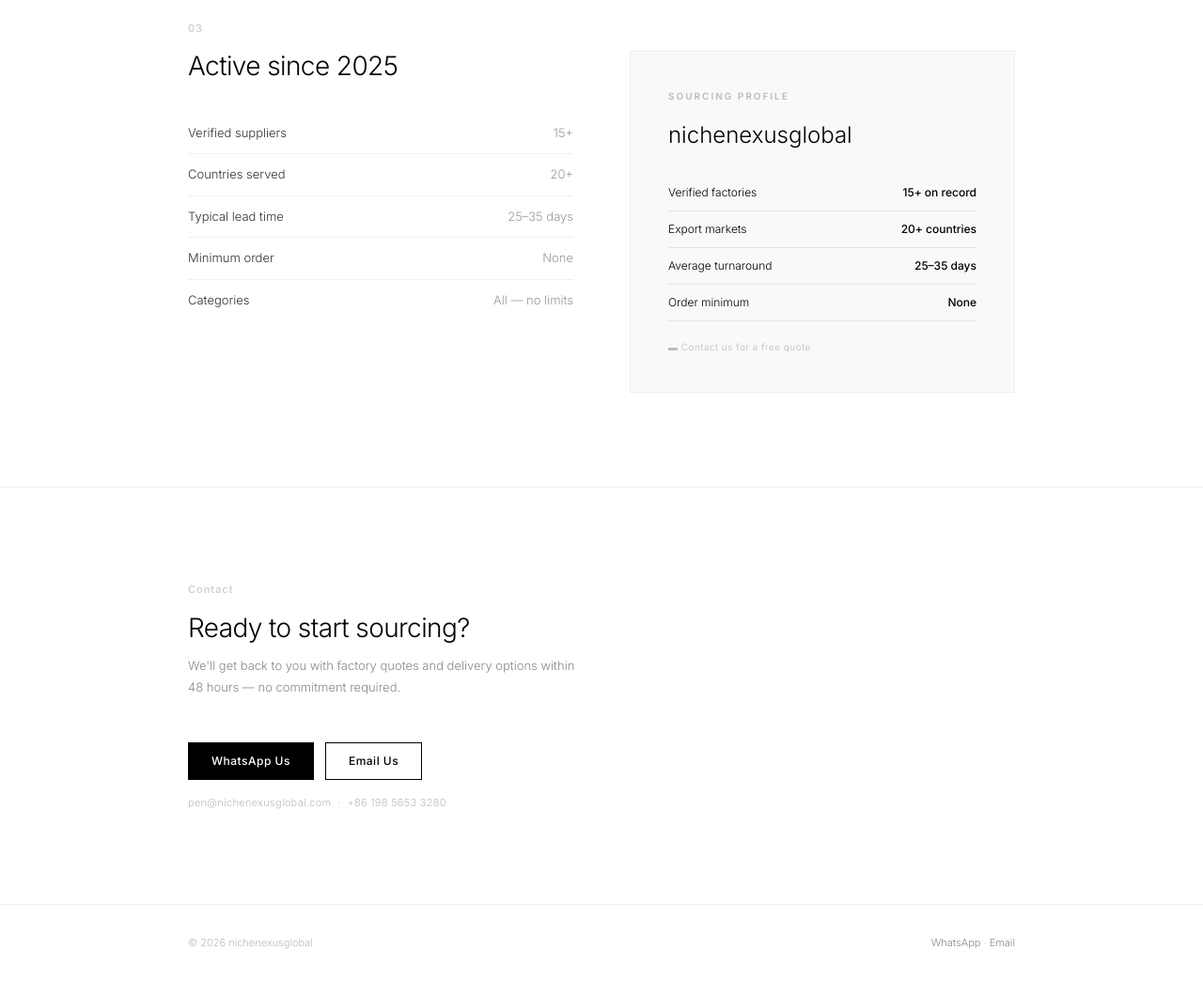
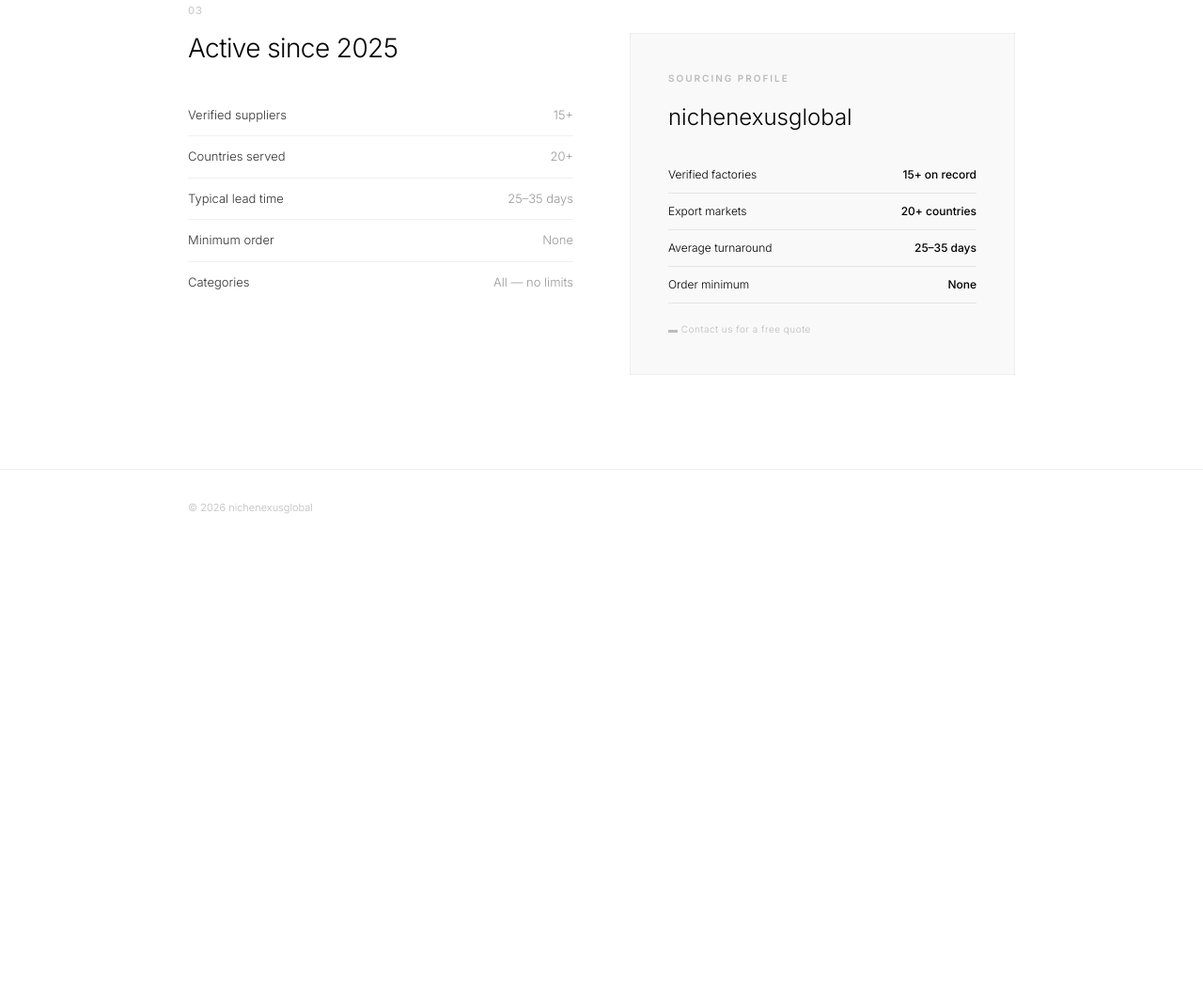
Before and after one commit to nichenexusglobal-blip/nichenexusglobal, a plain HTML site: page index.html in a window 1280 px wide. Shown: the part 1684-2728 px from the top of the page at 94% size. After the commit the page ends 2265 px from the top, so only its background shows below. Drawn offline with Linux system fonts and the light colour scheme.

Commit message:
site: pure showcase - no contact details

```diff
--- a/index.html
+++ b/index.html
@@ -3,8 +3,8 @@
 <head>
   <meta charset="UTF-8">
   <meta name="viewport" content="width=device-width, initial-scale=1.0">
-  <title>nichenexusglobal</title>
-  <meta name="description" content="We connect buyers worldwide with verified suppliers in China.">
+  <title>nichenexusglobal — connect every niche</title>
+  <meta name="description" content="Connect every niche, empower every entrepreneur.">
   <link rel="preconnect" href="https://fonts.googleapis.com">
   <link href="https://fonts.googleapis.com/css2?family=Inter:opsz,wght@14..32,200;14..32,300;14..32,400;14..32,500;14..32,600;14..32,700&display=swap" rel="stylesheet">
   <style>
@@ -197,7 +197,6 @@
       <div class="nav-links">
         <a href="#about">About</a>
         <a href="#how">How</a>
-        <a href="#contact">Contact</a>
       </div>
     </div>
   </nav>
@@ -212,8 +211,7 @@
         <div class="hero-right">
           <div class="mark"></div>
           <p>We connect buyers worldwide with verified suppliers in China. Tell us what you need — we find the best factory, negotiate pricing, and handle the logistics. Any market, any requirement.</p>
-          <a href="#contact" class="btn btn-solid">Start Sourcing</a>
-          <div class="hint">No minimum order · 48-hour response</div>
+          <a href="#how" class="btn">How It Works</a>
         </div>
       </div>
     </div>
@@ -310,30 +308,10 @@
     </div>
   </section>
 
-  <!-- CTA -->
-  <section id="contact" style="border-bottom: none;">
-    <div class="wrap">
-      <div class="num">Contact</div>
-      <h2>Ready to start sourcing?</h2>
-      <p class="desc">We'll get back to you with factory quotes and delivery options within 48 hours — no commitment required.</p>
-      <div class="cta-links">
-        <a href="https://wa.me/861985653280" class="btn btn-solid" target="_blank">WhatsApp Us</a>
-        <a href="mailto:pen@nichenexusglobal.com" class="btn">Email Us</a>
-      </div>
-      <div class="contact-line">
-        pen@nichenexusglobal.com &nbsp;·&nbsp; +86 198 5653 3280
-      </div>
-    </div>
-  </section>
-
   <!-- FOOTER -->
   <footer>
     <div class="wrap">
       <span>© 2026 nichenexusglobal</span>
-      <span>
-        <a href="https://wa.me/861985653280" target="_blank">WhatsApp</a>
-        · <a href="mailto:pen@nichenexusglobal.com">Email</a>
-      </span>
     </div>
   </footer>
 
```
